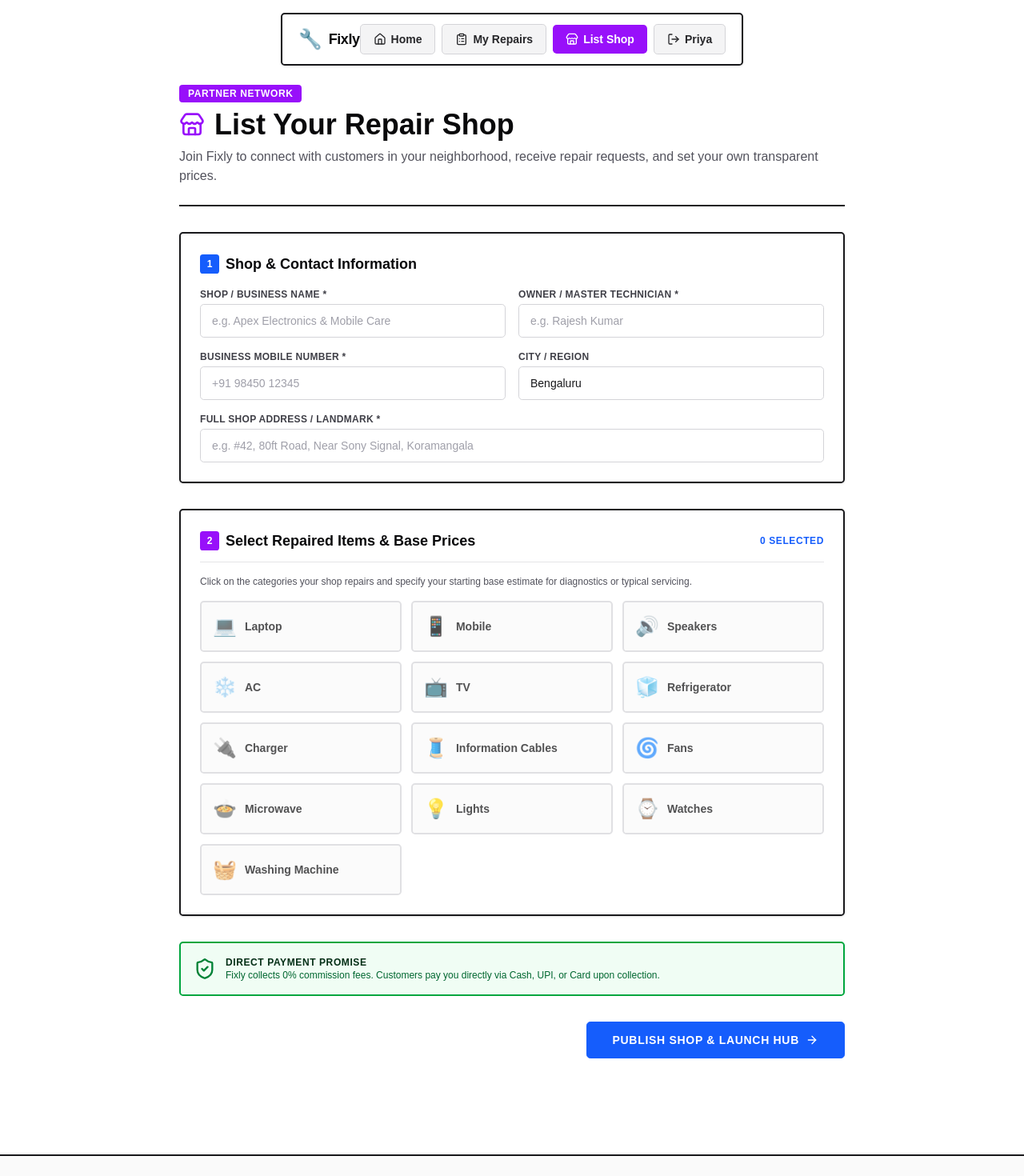
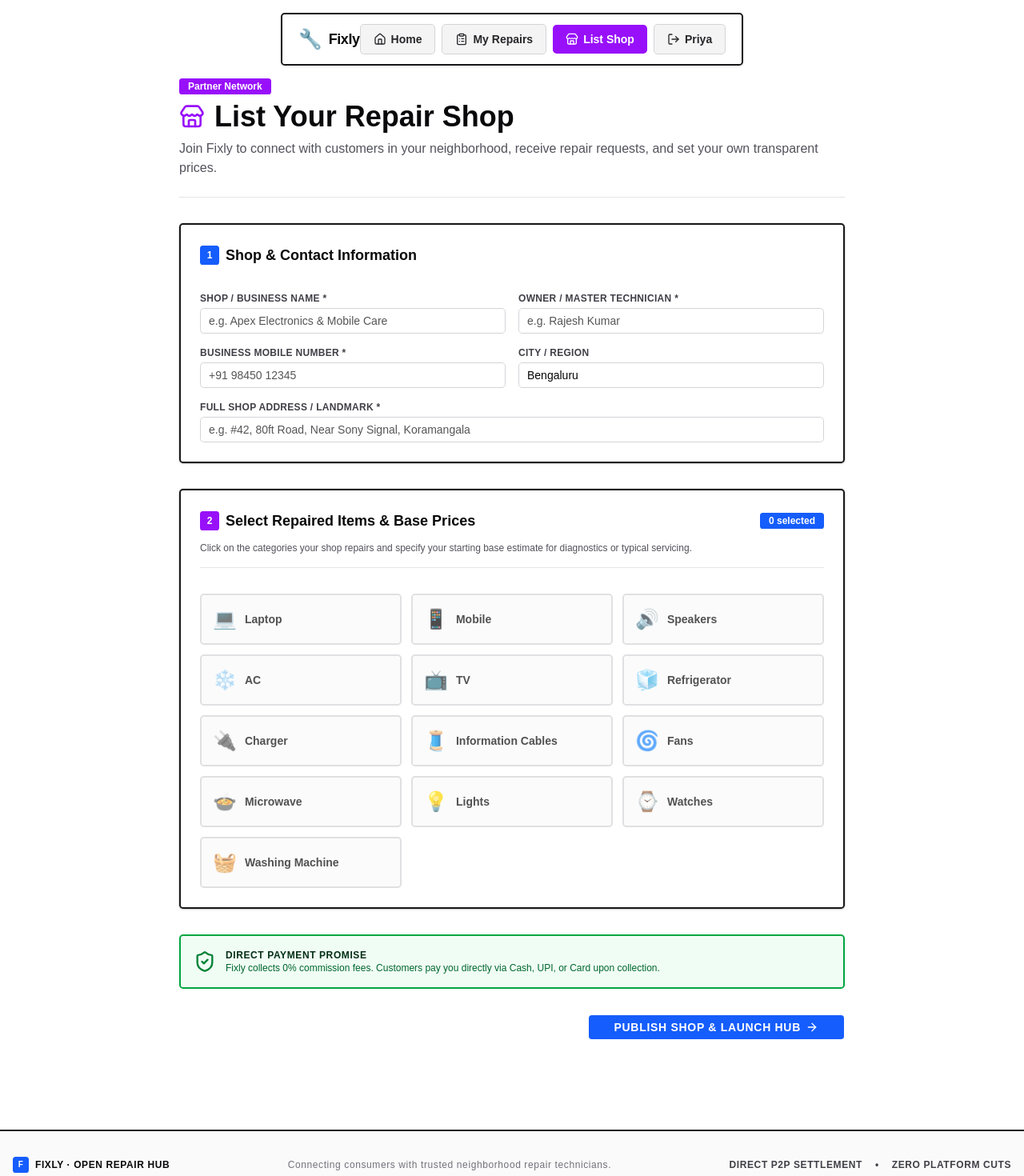
Before and after one commit to pizzaparth/fixly, a React (Vite) app: page /onboard in a window 1280 px wide. Shown: the top 1470 px of the page at 80% size. Built offline with nearby package versions, Linux system fonts and the light colour scheme.

Commit message:
implemented shadcn

```diff
--- a/src/pages/ShopOnboard.jsx
+++ b/src/pages/ShopOnboard.jsx
@@ -2,8 +2,17 @@ import React, { useState } from 'react';
 import { useNavigate } from 'react-router-dom';
 import { motion } from 'framer-motion';
 import { CATEGORIES } from '../data/mockData';
-import { SolidButton, SolidCard, SolidBadge } from '../components/ui-custom';
-import { Store, Check, ArrowRight, ShieldCheck, MapPin, Phone, User } from 'lucide-react';
+import {
+  Card,
+  CardHeader,
+  CardTitle,
+  CardDescription,
+  CardContent,
+} from '@/components/ui/card';
+import { Badge } from '@/components/ui/badge';
+import { Button } from '@/components/ui/button';
+import { Input } from '@/components/ui/input';
+import { Store, Check, ArrowRight, ShieldCheck } from 'lucide-react';
 import { useStore } from '../context/StoreContext';
 
 export function ShopOnboard() {
@@ -70,15 +79,11 @@ export function ShopOnboard() {
 
   return (
     <div className="min-h-screen bg-white text-zinc-900 pb-20">
-      <div className="max-w-4xl mx-auto px-4 sm:px-6 lg:px-8 py-10">
+      <div className="max-w-4xl mx-auto px-4 sm:px-6 lg:px-8 py-8">
         {/* Header */}
-        <motion.div
-          initial={{ opacity: 0, y: 15 }}
-          animate={{ opacity: 1, y: 0 }}
-          className="border-b-2 border-zinc-900 pb-6 mb-8"
-        >
+        <div className="border-b border-zinc-200 pb-6 mb-8">
           <div className="flex items-center gap-2">
-            <SolidBadge variant="purple">Partner Network</SolidBadge>
+            <Badge className="bg-purple-600 text-white font-bold">Partner Network</Badge>
           </div>
           <h1 className="text-3xl sm:text-4xl font-black text-zinc-950 mt-2 flex items-center gap-3">
             <Store size={32} className="text-purple-600" />
@@ -87,28 +92,30 @@ export function ShopOnboard() {
           <p className="text-sm sm:text-base text-zinc-600 mt-2 font-medium">
             Join Fixly to connect with customers in your neighborhood, receive repair requests, and set your own transparent prices.
           </p>
-        </motion.div>
+        </div>
 
         <form onSubmit={handlePublish} className="flex flex-col gap-8">
           {/* 1. Shop Basic Info */}
-          <div className="p-6 rounded-md bg-white border-2 border-zinc-900 shadow-sm">
-            <h2 className="text-lg font-black text-zinc-950 mb-4 flex items-center gap-2">
+          <Card className="p-6 rounded-md bg-white border-2 border-zinc-900 shadow-sm">
+            <CardHeader className="p-0 mb-4">
+              <CardTitle className="text-lg font-black text-zinc-950 flex items-center gap-2">
                 <span className="size-6 rounded-sm bg-blue-600 text-white flex items-center justify-center text-xs font-bold">1</span>
                 <span>Shop & Contact Information</span>
-            </h2>
+              </CardTitle>
+            </CardHeader>
 
-            <div className="grid grid-cols-1 sm:grid-cols-2 gap-4">
+            <CardContent className="p-0 grid grid-cols-1 sm:grid-cols-2 gap-4">
               <div className="flex flex-col gap-1">
                 <label className="text-xs font-bold text-zinc-700 uppercase tracking-wide">
                   Shop / Business Name *
                 </label>
-                <input
+                <Input
                   type="text"
                   required
                   value={formData.name}
                   onChange={(e) => setFormData({ ...formData, name: e.target.value })}
                   placeholder="e.g. Apex Electronics & Mobile Care"
-                  className="w-full px-3.5 py-2.5 text-sm rounded-md bg-white border border-zinc-300 text-zinc-900 placeholder:text-zinc-400 focus:outline-none focus:ring-2 focus:ring-blue-600 font-medium"
+                  className="rounded-md bg-white border-zinc-300"
                 />
               </div>
 
@@ -116,13 +123,13 @@ export function ShopOnboard() {
                 <label className="text-xs font-bold text-zinc-700 uppercase tracking-wide">
                   Owner / Master Technician *
                 </label>
-                <input
+                <Input
                   type="text"
                   required
                   value={formData.owner}
                   onChange={(e) => setFormData({ ...formData, owner: e.target.value })}
                   placeholder="e.g. Rajesh Kumar"
-                  className="w-full px-3.5 py-2.5 text-sm rounded-md bg-white border border-zinc-300 text-zinc-900 placeholder:text-zinc-400 focus:outline-none focus:ring-2 focus:ring-blue-600 font-medium"
+                  className="rounded-md bg-white border-zinc-300"
                 />
               </div>
 
@@ -130,13 +137,13 @@ export function ShopOnboard() {
                 <label className="text-xs font-bold text-zinc-700 uppercase tracking-wide">
                   Business Mobile Number *
                 </label>
-                <input
+                <Input
                   type="tel"
                   required
                   value={formData.mobile}
                   onChange={(e) => setFormData({ ...formData, mobile: e.target.value })}
                   placeholder="+91 98450 12345"
-                  className="w-full px-3.5 py-2.5 text-sm rounded-md bg-white border border-zinc-300 text-zinc-900 placeholder:text-zinc-400 focus:outline-none focus:ring-2 focus:ring-blue-600 font-medium"
+                  className="rounded-md bg-white border-zinc-300"
                 />
               </div>
 
@@ -144,11 +151,11 @@ export function ShopOnboard() {
                 <label className="text-xs font-bold text-zinc-700 uppercase tracking-wide">
                   City / Region
                 </label>
-                <input
+                <Input
                   type="text"
                   value={formData.city}
                   onChange={(e) => setFormData({ ...formData, city: e.target.value })}
-                  className="w-full px-3.5 py-2.5 text-sm rounded-md bg-white border border-zinc-300 text-zinc-900 placeholder:text-zinc-400 focus:outline-none focus:ring-2 focus:ring-blue-600 font-medium"
+                  className="rounded-md bg-white border-zinc-300"
                 />
               </div>
 
@@ -156,35 +163,36 @@ export function ShopOnboard() {
                 <label className="text-xs font-bold text-zinc-700 uppercase tracking-wide">
                   Full Shop Address / Landmark *
                 </label>
-                <input
+                <Input
                   type="text"
                   required
                   value={formData.address}
                   onChange={(e) => setFormData({ ...formData, address: e.target.value })}
                   placeholder="e.g. #42, 80ft Road, Near Sony Signal, Koramangala"
-                  className="w-full px-3.5 py-2.5 text-sm rounded-md bg-white border border-zinc-300 text-zinc-900 placeholder:text-zinc-400 focus:outline-none focus:ring-2 focus:ring-blue-600 font-medium"
+                  className="rounded-md bg-white border-zinc-300"
                 />
               </div>
-            </div>
-          </div>
+            </CardContent>
+          </Card>
 
           {/* 2. Select Services & Base Price */}
-          <div className="p-6 rounded-md bg-white border-2 border-zinc-900 shadow-sm">
-            <div className="flex items-center justify-between border-b border-zinc-200 pb-3 mb-4">
-              <h2 className="text-lg font-black text-zinc-950 flex items-center gap-2">
+          <Card className="p-6 rounded-md bg-white border-2 border-zinc-900 shadow-sm">
+            <CardHeader className="p-0 border-b border-zinc-200 pb-3 mb-4">
+              <div className="flex items-center justify-between">
+                <CardTitle className="text-lg font-black text-zinc-950 flex items-center gap-2">
                   <span className="size-6 rounded-sm bg-purple-600 text-white flex items-center justify-center text-xs font-bold">2</span>
                   <span>Select Repaired Items & Base Prices</span>
-              </h2>
-              <span className="text-xs font-bold text-blue-600 uppercase tracking-wider">
+                </CardTitle>
+                <Badge className="bg-blue-600 text-white font-bold">
                   {activeCount} selected
-              </span>
+                </Badge>
               </div>
+              <CardDescription className="text-xs text-zinc-600 mt-2 font-medium">
+                Click on the categories your shop repairs and specify your starting base estimate for diagnostics or typical servicing.
+              </CardDescription>
+            </CardHeader>
 
-            <p className="text-xs text-zinc-600 mb-4 font-medium">
-              Click on the categories your shop repairs and specify your starting base estimate for diagnostics or typical servicing.
-            </p>
-
-            <div className="grid grid-cols-1 sm:grid-cols-2 lg:grid-cols-3 gap-3">
+            <CardContent className="p-0 grid grid-cols-1 sm:grid-cols-2 lg:grid-cols-3 gap-3">
               {CATEGORIES.map((c) => {
                 const isSelected = services[c.key] > 0;
                 return (
@@ -234,8 +242,8 @@ export function ShopOnboard() {
                   </motion.div>
                 );
               })}
-            </div>
-          </div>
+            </CardContent>
+          </Card>
 
           {/* 3. Direct Settle Notice & Submit */}
           <div className="p-4 rounded-md bg-green-50 border-2 border-green-600 flex items-center justify-between gap-4">
@@ -253,15 +261,13 @@ export function ShopOnboard() {
           </div>
 
           <div className="flex justify-end gap-4">
-            <SolidButton
+            <Button
               type="submit"
-              variant="blue"
-              size="lg"
-              className="px-8 font-black uppercase tracking-wider text-sm"
+              className="px-8 py-3 bg-blue-600 hover:bg-blue-700 text-white font-black uppercase tracking-wider text-sm rounded-md"
             >
               <span>Publish Shop & Launch Hub</span>
               <ArrowRight size={16} />
-            </SolidButton>
+            </Button>
           </div>
         </form>
       </div>
```
Lines whose indentation alone changed are shown as unchanged.
